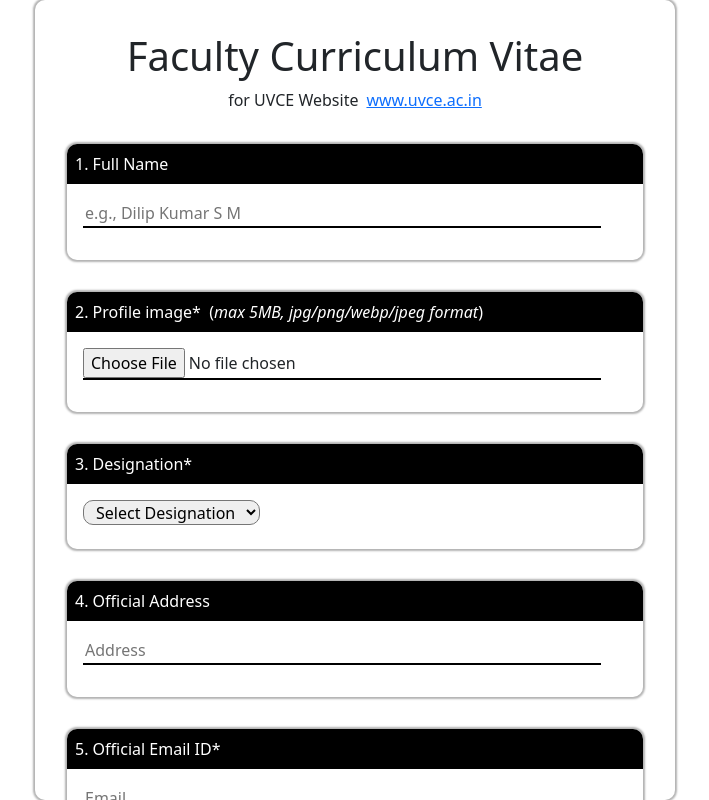
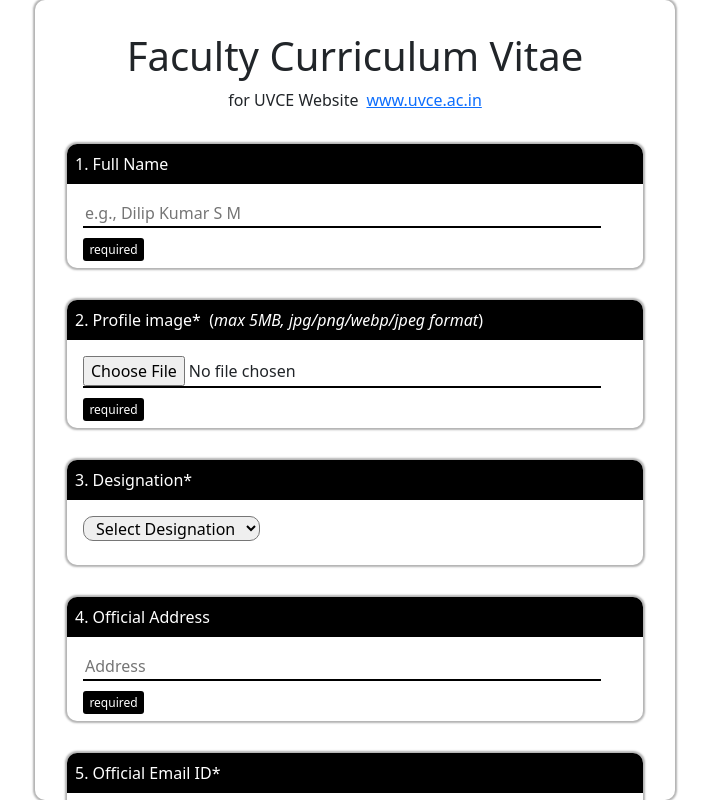
Before and after one commit to Hrithik450/forms, a React (Vite) app in the folder frontend/: page / in a window 1280 px wide. Shown: the whole page, without its empty margins (285-994 px from the left). Built offline with nearby package versions, Linux system fonts and the light colour scheme.

Commit message:
twentysixth

```diff
--- a/frontend/src/components/DataArray.jsx
+++ b/frontend/src/components/DataArray.jsx
@@ -653,15 +653,14 @@ export const FormFields = [
             name: "ISBN",
             label: "ISBN No",
             type: "number",
-            required: false,
           },
         ],
       },
     ],
   },
   {
-    name: "SponseredProjects",
-    label: "23. Sponsered Research Projects",
+    name: "SponsoredProjects",
+    label: "23. Sponsored Research Projects",
     type: "subform",
     fields: [
       {
@@ -913,9 +912,8 @@ export const FormFields = [
     name: "PhD",
     label: (
       <>
-        28. Ph.D Guidance{" "}
+        28. Ph.D Guidance
         <i>
-          {" "}
           (Awards and Ongoing) <span>&nbsp;</span>(optional)
         </i>
       </>
--- a/frontend/src/components/Formbuilder.jsx
+++ b/frontend/src/components/Formbuilder.jsx
@@ -152,9 +152,11 @@ const Formbuilder = () => {
                     accept="image/*"
                     onChange={handleImageChange}
                   />
+                  {field.required && <ReqLabel>required</ReqLabel>}
                 </FieldContainer>
               );
             }
+
             if (field.type === "select") {
               return (
                 <FieldContainer key={index}>
@@ -188,6 +190,7 @@ const Formbuilder = () => {
                     spellCheck="true"
                     required={field.required}
                   />
+                  {field.required && <ReqLabel>required</ReqLabel>}
                 </FieldContainer>
               );
             }
@@ -216,6 +219,7 @@ const Formbuilder = () => {
                   onChange={(e) => handleChange(e, field)}
                   required={field.required}
                 />
+                {field.required && <ReqLabel>required</ReqLabel>}
               </FieldContainer>
             );
           })}
@@ -275,6 +279,18 @@ const H1 = styled.h1`
   text-align: center;
 `;
 
+const ReqLabel = styled.label`
+  max-height: max-content;
+  padding: 0.2rem 0.4rem;
+  background-color: black;
+  border-radius: 3px;
+  margin: 0rem 1rem;
+  font-size: 12px;
+  display: inline;
+  color: white;
+  width: 100%;
+`;
+
 const Label = styled.label`
   border-radius: 10px 10px 0 0;
   background-color: black;
@@ -300,7 +316,7 @@ const Desc = styled.textarea`
   outline: none;
   display: block;
   resize: none;
-  margin: 0.5rem 0 1rem 1rem;
+  margin: 0.5rem 0 0.5rem 1rem;
   border-bottom: 2px solid black;
 `;
 
@@ -309,7 +325,7 @@ const Input = styled.input`
   border: none;
   outline: none;
   display: block;
-  margin: 1rem 0 1.5rem 1rem;
+  margin: 1rem 0 0.5rem 1rem;
   border-bottom: 2px solid black;
 
   &::-webkit-inner-spin-button,
```
